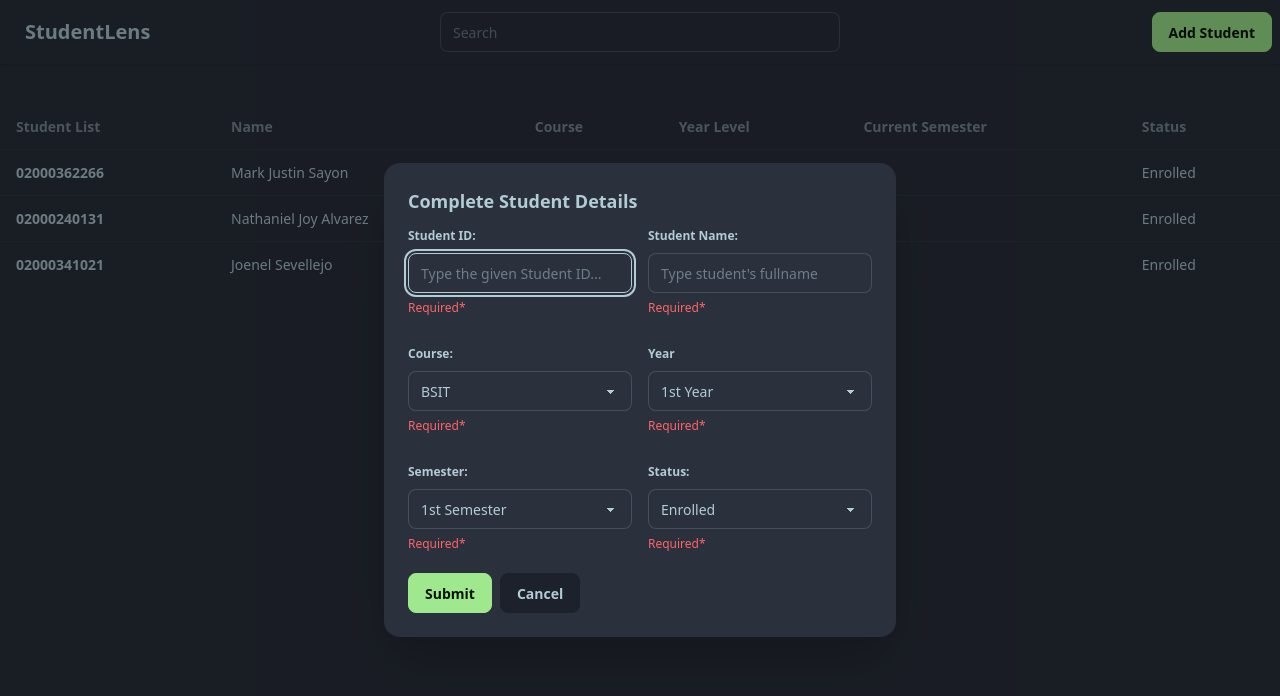
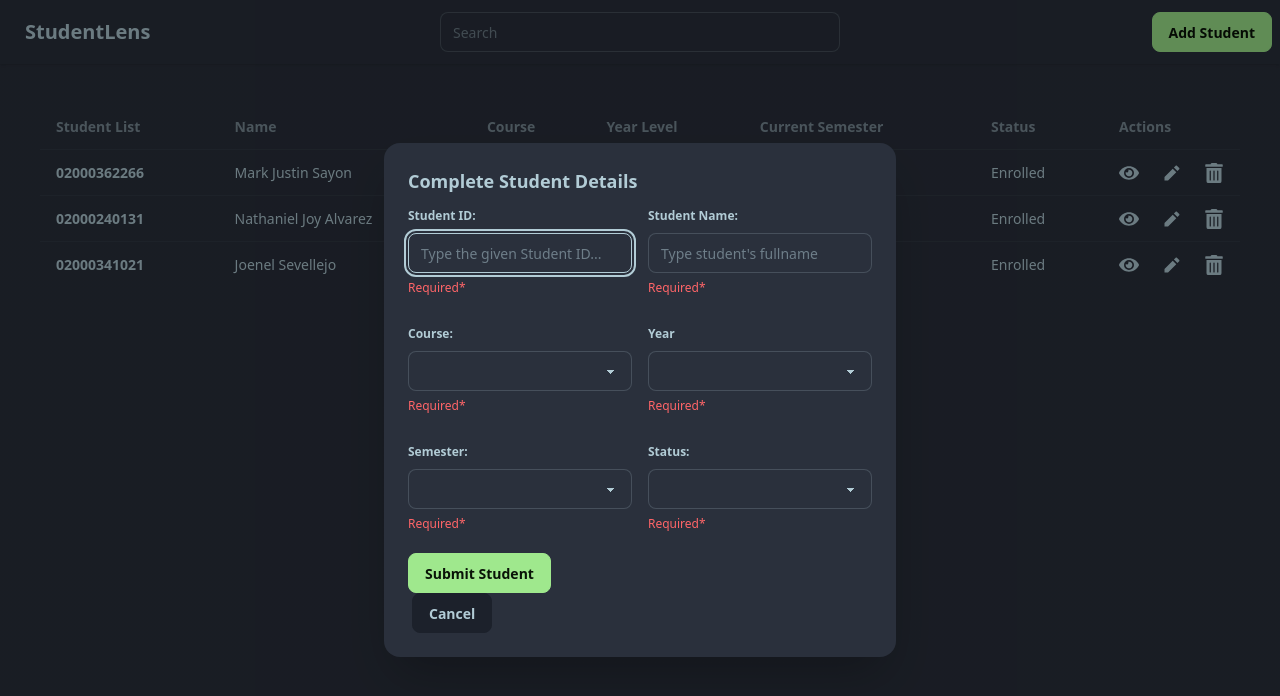
Before and after one commit to M-Juss/StudentLens, a React (Vite) app in the folder frontend/: page / in a window 1280 px wide. Both pictures are taken after a click on the button "Add Student". Shown: the top 696 px of the page. Built offline with nearby package versions, Linux system fonts and the light colour scheme.

Commit message:
Make modal component reusable for add and edit

```diff
--- a/frontend/index.html
+++ b/frontend/index.html
@@ -4,7 +4,7 @@
     <meta charset="UTF-8" />
     <link rel="icon" type="image/svg+xml" href="/vite.svg" />
     <meta name="viewport" content="width=device-width, initial-scale=1.0" />
-    <title>Vite + React</title>
+    <title>StudenLens</title>
   </head>
   <body>
     <div id="root"></div>
--- a/frontend/package.json
+++ b/frontend/package.json
@@ -14,6 +14,8 @@
     "daisyui": "^5.0.43",
     "react": "^19.1.0",
     "react-dom": "^19.1.0",
+    "react-icons": "^5.5.0",
+    "react-router-dom": "^7.6.3",
     "tailwindcss": "^4.1.11"
   },
   "devDependencies": {
--- a/frontend/src/components/Input.jsx
+++ b/frontend/src/components/Input.jsx
@@ -1,10 +1,10 @@
 import React from 'react'
 
-const Input = ({label, name, type, placeholder, required = false}) => {
+const Input = ({label, value, type, placeholder, required = false, onChange}) => {
   return (
     <fieldset className="fieldset">
         <legend className="fieldset-legend">{label}</legend>
-        <input type={type} name={name} className="input" placeholder={placeholder} />
+        <input type={type} value={value} className="input" placeholder={placeholder} onChange={onChange}/>
         {required && <span className='tex-sm font-medium text-red-400'>Required*</span>}
     </fieldset>
   )
--- /dev/null
+++ b/frontend/src/components/ModalForm.jsx
@@ -0,0 +1,97 @@
+import React, { useState } from 'react'
+import Input from './Input';
+import Select from './Select';
+
+const ModalForm = ({id, header, actionLabel }) => {
+
+    const courses = ["", "BSIT", "BSTM", "BSBA-FM", "BSAIS"];
+
+    const years = ["", "1st Year", "2nd Year", "3rd Year", "4th Year"];
+
+    const semesters = ["", "1st Semester", "2nd Semester"];
+
+    const statuses = ["", "Enrolled", "Pending", "Approved", "Dropped", "Graduated"];
+
+    const [studentId, setStudentId] = useState('')
+    const [studentName, setStudentName] = useState('')
+    const [studentCourse, setStudentCourse] = useState('')
+    const [studentYear, setStudentYear] = useState('')
+    const [studentSemester, setStudentSemester] = useState('')
+    const [studentStatus, setStudentStatus] = useState('')
+
+
+
+    const handleSubmit = (e) => {
+        e.preventDefault()
+    }
+
+
+  return (
+            <dialog id={id} className="modal modal-bottom sm:modal-middle ">
+                <div className="modal-box">
+                    <h3 className="font-bold text-lg pb-1">{header}</h3>
+                    <div className='grid grid-cols-1 md:grid-cols-2 gap-4'>
+
+                        <Input
+                            label={"Student ID:"}
+                            value={studentId}
+                            type={"text"}
+                            placeholder={"Type the given Student ID..."}
+                            required={true}
+                            onChange={(e) => setStudentId(e.target.value)}
+                        />
+
+
+                        <Input
+                            label={"Student Name:"}
+                            value={studentName}
+                            type={"text"}
+                            placeholder={"Type student's fullname"}
+                            required={true}
+                            onChange={(e) => setStudentName(e.target.value)}
+                        />
+
+                        <Select
+                            label={"Course:"}
+                            value={studentCourse}
+                            arrays={courses}
+                            required={true}
+                            onChange={(e) => setStudentCourse(e.target.value)}
+                        />
+
+                        <Select
+                            label={"Year"}
+                            value={studentYear}
+                            arrays={years}
+                            required={true}
+                            onChange={(e) => setStudentYear(e.target.value)}
+                        />
+
+                        <Select
+                            label={"Semester:"}
+                            value={studentSemester}
+                            arrays={semesters}
+                            required={true}
+                            onChange={(e) => setStudentSemester(e.target.value)}
+                        />
+
+                        <Select
+                            label={"Status:"}
+                            value={studentStatus}
+                            arrays={statuses}
+                            required={true}
+                            onChange={(e) => setStudentStatus(e.target.value)}
+                        />
+
+                        <form method="dialog">
+                            <button className="btn btn-primary mr-1" onSubmit={handleSubmit}>{actionLabel}</button>
+                            <button className="btn btn-neutral ml-1">Cancel</button>
+                        </form>
+
+                    </div>
+                </div>
+            </dialog>
+  )
+}
+
+export default ModalForm
--- a/frontend/src/components/NavBar.jsx
+++ b/frontend/src/components/NavBar.jsx
@@ -1,16 +1,8 @@
 import React from 'react'
-import Input from './Input';
-import Select from './Select';
+
+import ModalForm from './ModalForm';
 
 const NavBar = () => {
-
-    const courses = ["BSIT", "BSTM", "BSBA-FM", "BSAIS"];
-
-    const years = ["1st Year", "2nd Year", "3rd Year", "4th Year"];
-
-    const semesters = ["1st Semester", "2nd Semester"];
-
-    const statuses = ["Enrolled", "Pending", "Approved", "Dropped", "Graduated"];
 
   return (
     <div className="navbar bg-base-100 shadow-sm">
@@ -24,64 +16,13 @@ const NavBar = () => {
         </div>
 
         <div className="navbar-end">
-            <button className="btn btn-primary" onClick={()=>document.getElementById('my_modal_5').showModal()}>Add Student</button>
-            <dialog id="my_modal_5" className="modal modal-bottom sm:modal-middle ">
-                <div className="modal-box">
-                    <h3 className="font-bold text-lg pb-1">Complete Student Details</h3>
-                    <div className='grid grid-cols-1 md:grid-cols-2 gap-4'>
+        <button className="btn btn-primary" onClick={()=>document.getElementById('add_modal').showModal()}>Add Student</button>
+        <ModalForm
+            id={"add_modal"}
+            header={"Complete Student Details"}
+            actionLabel={"Submit Student"}
+        />
 
-                        <Input
-                            label={"Student ID:"}
-                            name={"id"}
-                            type={"text"}
-                            placeholder={"Type the given Student ID..."}
-                            required={true}
-                        />
-
-
-                        <Input
-                            label={"Student Name:"}
-                            name={"name"}
-                            type={"text"}
-                            placeholder={"Type student's fullname"}
-                            required={true}
-                        />
-
-                        <Select
-                            label={"Course:"}
-                            name={"course"}
-                            arrays={courses}
-                            required={true}
-                        />
-
-                        <Select
-                            label={"Year"}
-                            name={"year"}
-                            arrays={years}
-                            required={true}
-                        />
-
-                        <Select
-                            label={"Semester:"}
-                            name={"semester"}
-                            arrays={semesters}
-                            required={true}
-                        />
-
-                        <Select
-                            label={"Status:"}
-                            name={"status"}
-                            arrays={statuses}
-                            required={true}
-                        />
-
-                        <form method="dialog ">
-                            <button className="btn btn-primary  mr-1">Submit</button>
-                            <button className="btn btn-neutral ml-1">Cancel</button>
-                        </form>
-                    </div>
-                </div>
-            </dialog>
         </div>
     </div>
   )
--- a/frontend/src/components/Select.jsx
+++ b/frontend/src/components/Select.jsx
@@ -1,11 +1,11 @@
 import React from 'react'
 
-const Select = ({label, name, arrays, required = false}) => {
+const Select = ({label, name, arrays, required = false, onChange}) => {
   return (
     <div>
         <fieldset className="fieldset">
             <legend className="fieldset-legend">{label}</legend>
-            <select name={name}  className="select">
+            <select name={name}  className="select" onChange={onChange}>
                 {arrays.map((array, index) => {
                     return(
                         <option key={index}>{array}</option>
--- a/frontend/src/components/TableList.jsx
+++ b/frontend/src/components/TableList.jsx
@@ -1,6 +1,12 @@
 import React from 'react'
+import { FaEye } from "react-icons/fa";
+import { RiPencilFill } from "react-icons/ri";
+import { FaTrashAlt } from "react-icons/fa";
+import ModalForm from './ModalForm';
 
 const TableList = () => {
+
+    const headers = ["Student List", "Name", "Course", "Year Level", "Current Semester", "Status", "Actions"]
 
     const students = [
         {studID: "02000362266", name: "Mark Justin Sayon", course: "BSIT", year: "3", sem: "1", status: "Enrolled"},
@@ -9,20 +15,17 @@ const TableList = () => {
     ]
 
   return (
-    <div className="overflow-x-auto mt-10">
+    <div className="overflow-x-auto mt-10 mx-10">
         <table className="table">
             {/* head */}
             <thead>
             <tr>
-                <th>Student List</th>
-                <th>Name</th>
-                <th>Course</th>
-                <th>Year Level</th>
-                <th>Current Semester</th>
-                <th>Status</th>
+                {headers.map(header => (
+                    <th key={header}>{header}</th>
+                ))}
             </tr>
             </thead>
-            <tbody className='hover:bg-base-300'>
+            <tbody className='hover'>
 
             {students.map((student) => {
                 return(
@@ -33,6 +36,19 @@ const TableList = () => {
                 <td>{student.year}</td>
                 <td>{student.sem}</td>
                 <td>{student.status}</td>
+                <td>
+                    <div className='flex justify-between'>
+                        <FaEye size={20}/>
+                        <RiPencilFill onClick={()=> document.getElementById('edit_modal').showModal()}  size={20}/>
+                        <FaTrashAlt size={20}/>
+                            <ModalForm
+                            id={"edit_modal"}
+                            header={"Edit Student Details"}
+                            actionLabel={"Save Changes"}
+                             />
+                    </div>
+
+                </td>
             </tr>
                 )
             })}
```
Also changed, not shown: 1 other file (tests, documents, lock files or other folders).
